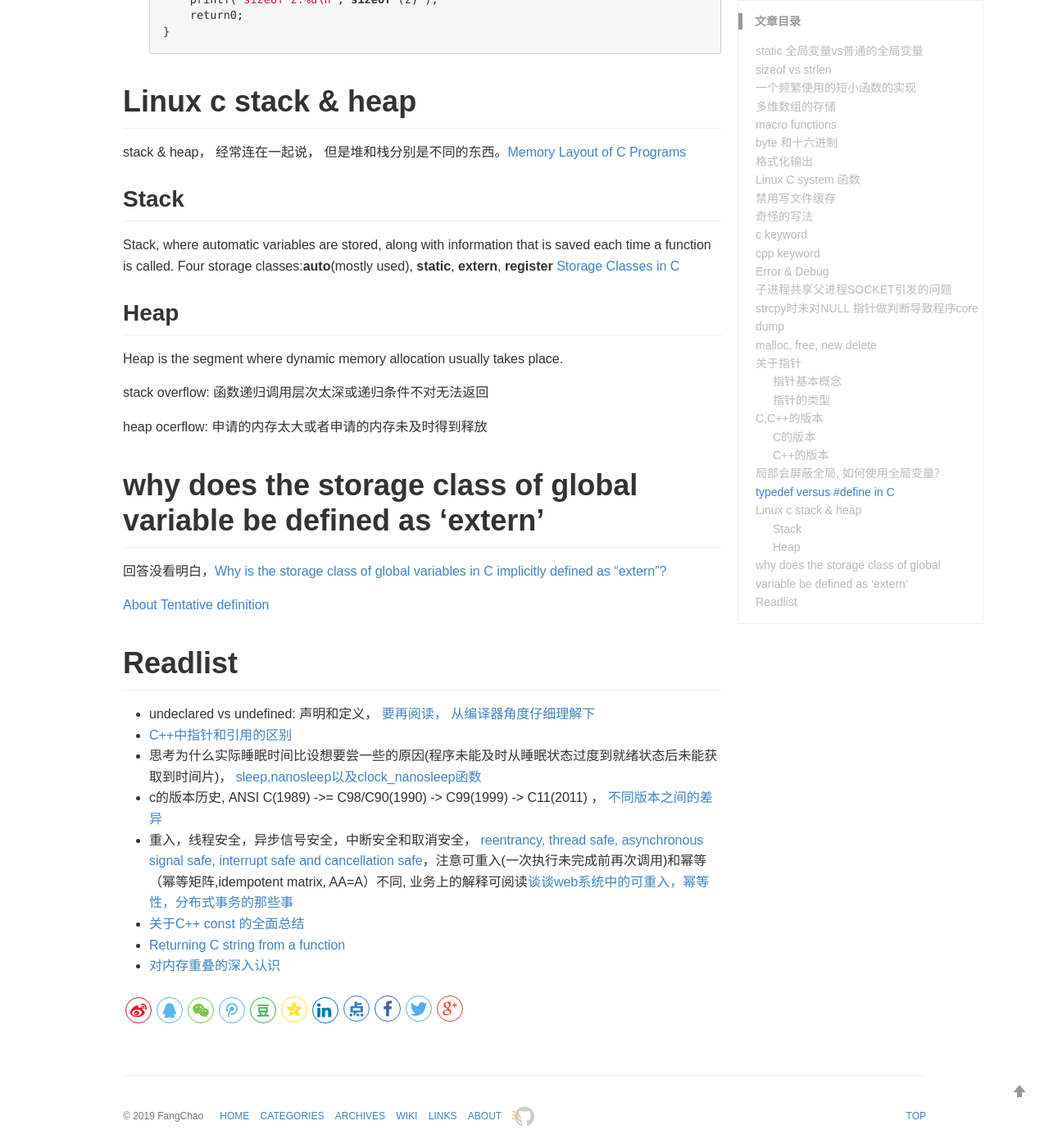
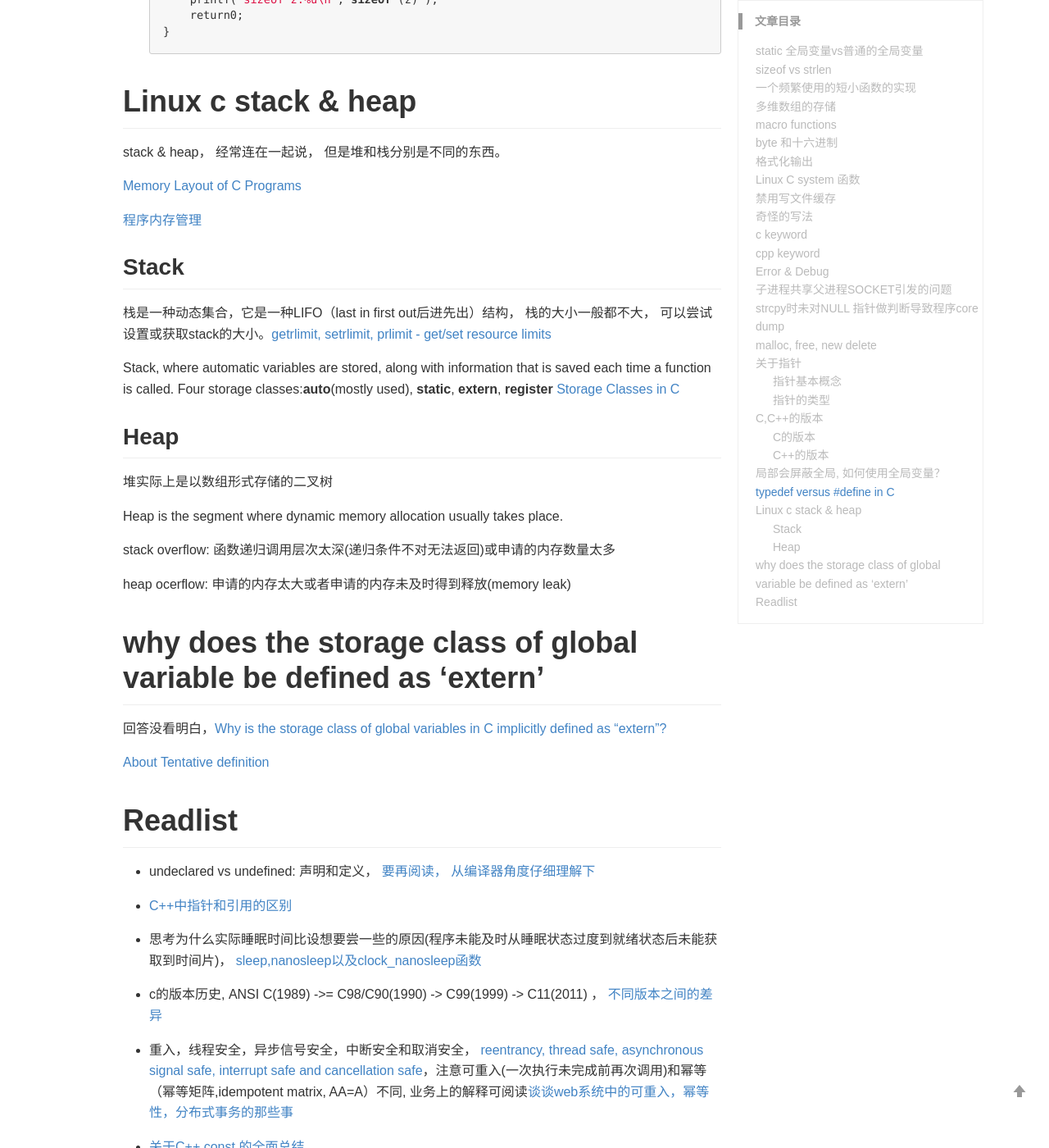
Before and after one commit to alanackart/alanackart.github.io, a Jekyll site: the page built from _posts/2019-05-26-c cpp note.md, in a window 1280 px wide and 1400 px high, scrolled down 8083 px. Shown: the whole window at 82% size. Built offline with Jekyll 4.4.1, drawn with Linux system fonts in a browser that asks for light colours; comment, search, counter and statistics services are not loaded.

Commit message:
minor update

```diff
--- a/_posts/2019-05-26-c cpp note.md
+++ b/_posts/2019-05-26-c cpp note.md
@@ -294,19 +294,27 @@ c++中可以在变量名前加`::`(Scope resolution operator), **c中怎么办
 
 # Linux c stack &  heap
 
-stack & heap， 经常连在一起说， 但是堆和栈分别是不同的东西。[Memory Layout of C Programs](https://www.geeksforgeeks.org/memory-layout-of-c-program/)
+stack & heap， 经常连在一起说， 但是堆和栈分别是不同的东西。
+
+[Memory Layout of C Programs](https://www.geeksforgeeks.org/memory-layout-of-c-program/)
+
+[程序内存管理](https://hit-alibaba.github.io/interview/basic/arch/Memory-Management.html)
 
 ## Stack
+
+栈是一种动态集合，它是一种LIFO（last in first out后进先出）结构， 栈的大小一般都不大， 可以尝试设置或获取stack的大小。[getrlimit, setrlimit, prlimit - get/set resource limits](http://man7.org/linux/man-pages/man2/getrlimit.2.html)
 
 Stack, where automatic variables are stored, along with information that is saved each time a function is called. Four storage classes:**auto**(mostly used), **static**, **extern**, **register** [Storage Classes in C](https://www.geeksforgeeks.org/storage-classes-in-c/)
 
 ## Heap
 
+堆实际上是以数组形式存储的二叉树
+
 Heap is the segment where dynamic memory allocation usually takes place.
 
-stack overflow: 函数递归调用层次太深或递归条件不对无法返回
+stack overflow: 函数递归调用层次太深(递归条件不对无法返回)或申请的内存数量太多
 
-heap ocerflow: 申请的内存太大或者申请的内存未及时得到释放
+heap ocerflow: 申请的内存太大或者申请的内存未及时得到释放(memory leak)
 
 # why does the storage class of global variable  be defined as 'extern'
 
@@ -317,10 +325,19 @@ heap ocerflow: 申请的内存太大或者申请的内存未及时得到释放
 # Readlist
 
 - undeclared vs undefined: 声明和定义， [要再阅读， 从编译器角度仔细理解下](https://www.zhihu.com/question/27639400)
+
 - [C++中指针和引用的区别](https://www.cnblogs.com/dolphin0520/archive/2011/04/03/2004869.html)
+
 - 思考为什么实际睡眠时间比设想要尝一些的原因(程序未能及时从睡眠状态过度到就绪状态后未能获取到时间片)， [sleep,nanosleep以及clock_nanosleep函数](https://www.cnblogs.com/U201013687/p/5540539.html)
+
 - c的版本历史, ANSI C(1989) ->= C98/C90(1990) -> C99(1999) -> C11(2011) ， [不同版本之间的差异](https://blog.csdn.net/ZCShouCSDN/article/details/60588496)
+
 - 重入，线程安全，异步信号安全，中断安全和取消安全， [reentrancy, thread safe, asynchronous signal safe, interrupt safe and cancellation safe](https://sites.google.com/site/embeddedmonologue/home/c-programming/reentrancy-thread-safe-asynchronous-signal-safe-interrupt-safe-and-cancellation-safe)，注意可重入(一次执行未完成前再次调用)和幂等（幂等矩阵,idempotent matrix, AA=A）不同, 业务上的解释可阅读[谈谈web系统中的可重入，幂等性，分布式事务的那些事](https://yuerblog.cc/2016/08/12/talking-about-reentrant-idempotent-distributed-transactions-in-web-systems-1/)
+
 - [关于C++ const 的全面总结](https://blog.csdn.net/Eric_Jo/article/details/4138548)
+
 - [Returning C string from a function](https://stackoverflow.com/questions/1496313/returning-c-string-from-a-function)
+
 - [对内存重叠的深入认识](https://blog.csdn.net/feitianxuxue/article/details/7195158)
+
+- [Linux-静态链接库和动态链接库](https://blog.51cto.com/watchmen/1936668)
```
